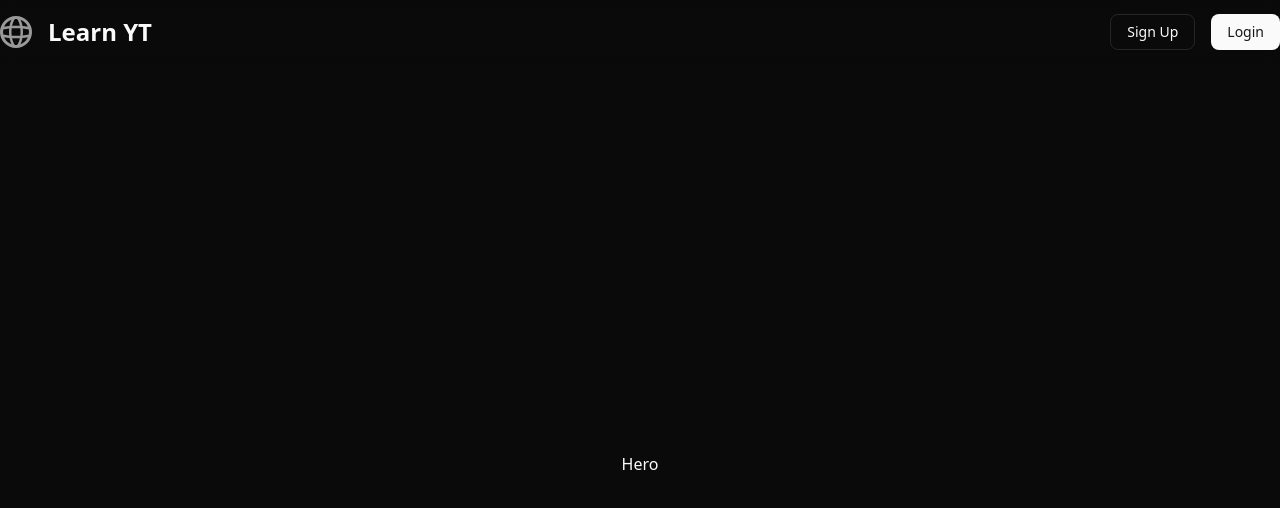
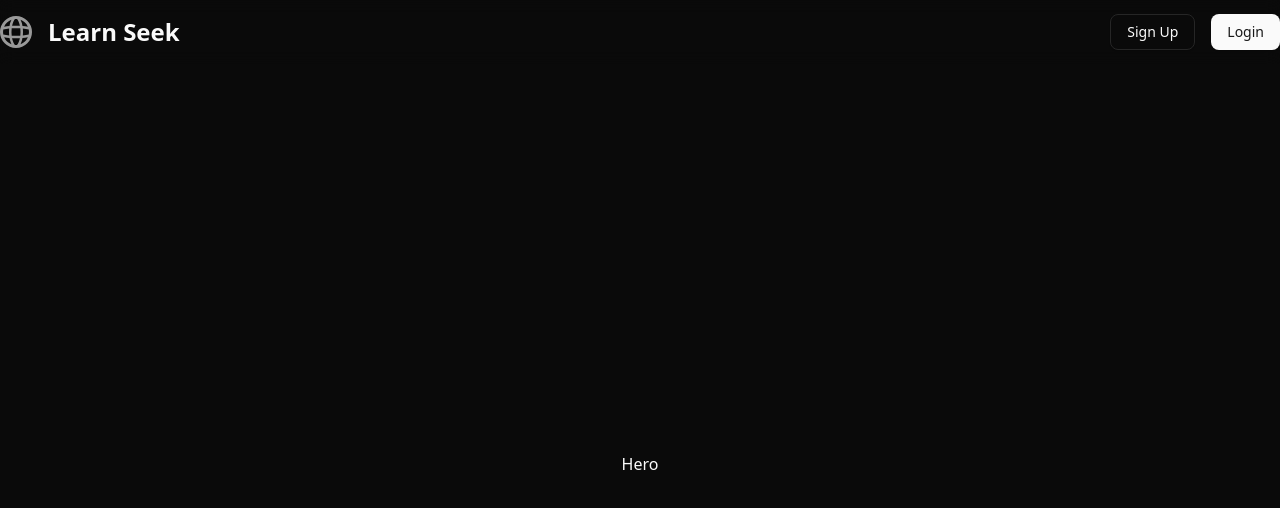
Before and after one commit to mon7792/learn-yt-agent, a Next.js app: page / in a window 1280 px wide. Shown: the top 508 px of the page. Built offline with nearby package versions, Linux system fonts and the light colour scheme; no server answers.

Commit message:
feat: updated name

```diff
--- a/components/structure/Header/index.tsx
+++ b/components/structure/Header/index.tsx
@@ -27,7 +27,7 @@
                 height={32}
                 className="dark:invert"
               />
-              <h1 className="text-2xl font-bold">Learn YT</h1>
+              <h1 className="text-2xl font-bold">Learn Seek</h1>
             </Link>
           </div>
 
```
